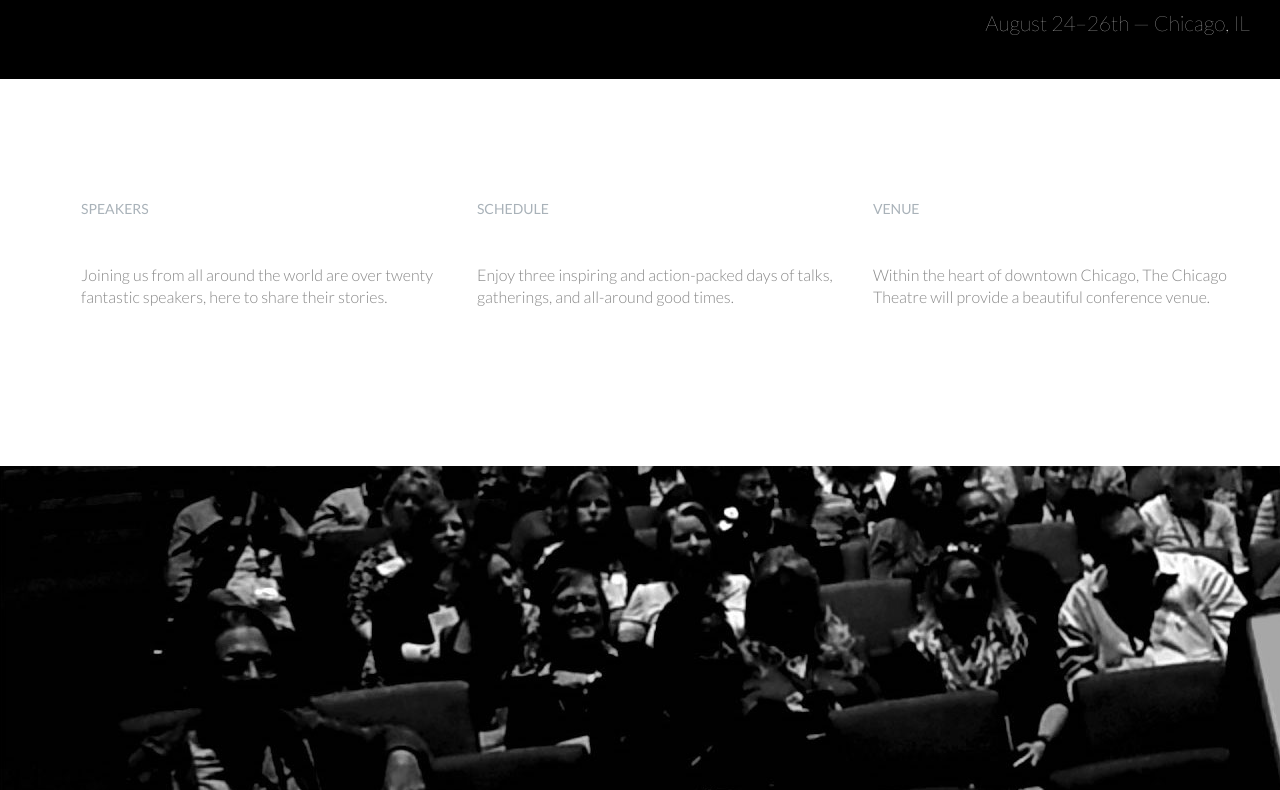
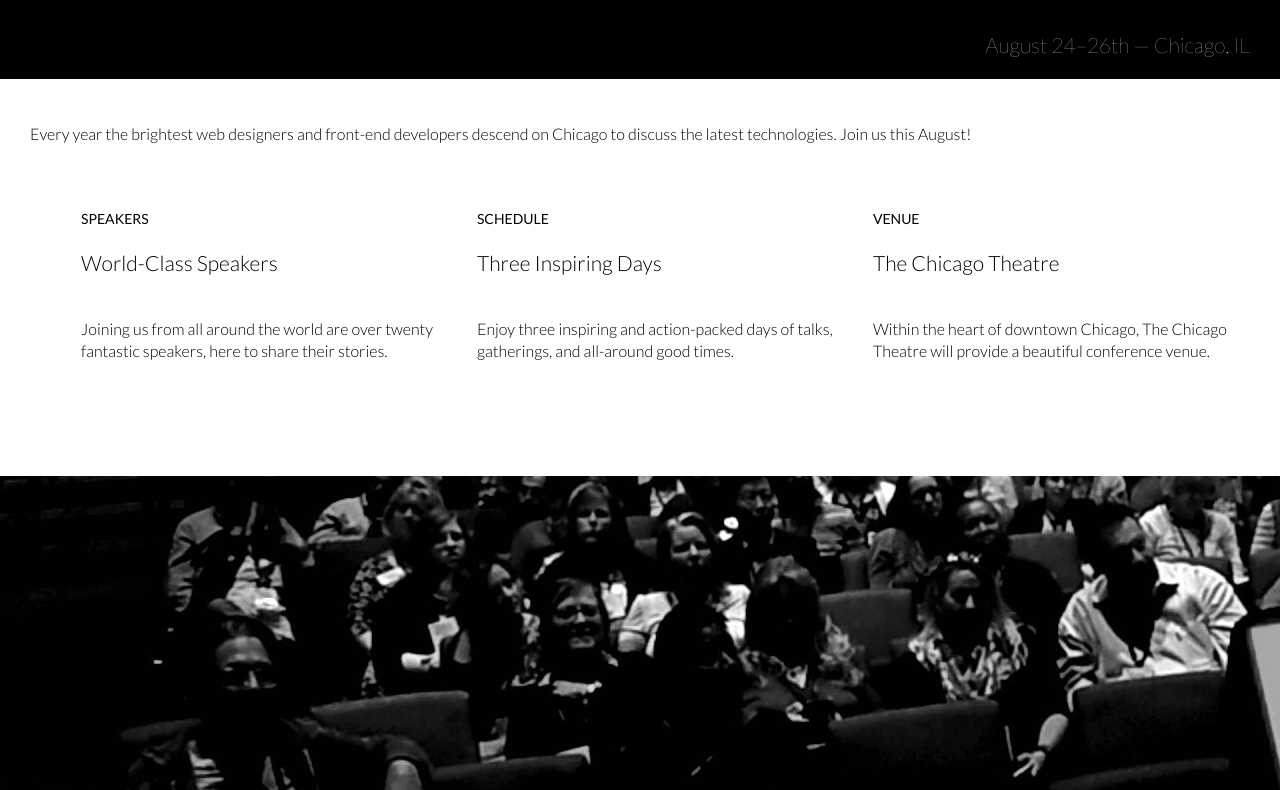
Before and after one commit to yasminove/style-conference-new, a plain HTML site: page index.html in a window 1280 px wide. Shown: the part 104-894 px from the top of the page. Drawn offline with Linux system fonts and the light colour scheme.

Commit message:
add typography

```diff
--- a/assets/stylesheets/main.css
+++ b/assets/stylesheets/main.css
@@ -245,3 +245,14 @@ a:hover {
    width: 1280px;
    height: 183px;
  }
+
+ /*
+    ========================================
+    Typography
+    ========================================
+ */
+
+ h1, h3, h4, h5, p {
+   margin-bottom: 22px;
+   color: #000;
+ }
```
